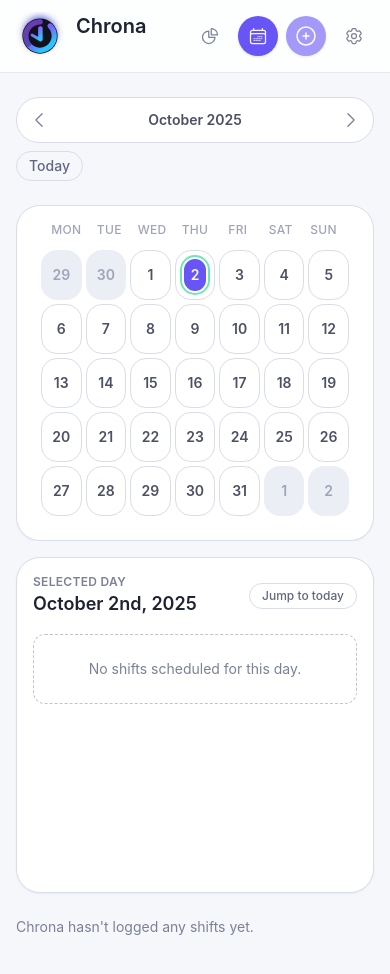
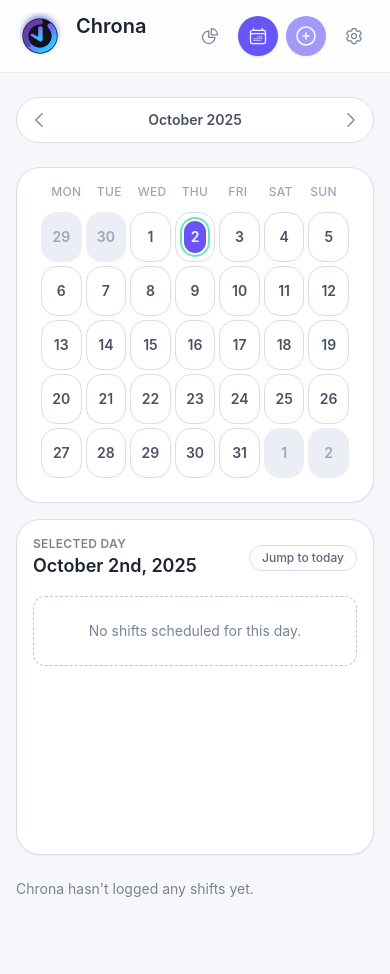
Before and after one commit to beatz174-bit/shift-recorder, a React (Vite) app: page /shifts in a window 390 px wide. Shown: the top 974 px of the page. Built offline with nearby package versions, Linux system fonts and the light colour scheme.

Commit message:
Hide Today button on mobile shifts view

```diff
--- a/src/app/routes/ShiftsPage.tsx
+++ b/src/app/routes/ShiftsPage.tsx
@@ -213,7 +213,7 @@ export default function ShiftsPage() {
           <button
             type="button"
             onClick={goToToday}
-            className="rounded-full border border-neutral-200 px-3 py-1 text-sm font-medium text-neutral-600 transition hover:border-primary hover:text-primary-emphasis dark:border-midnight-700 dark:text-neutral-200"
+            className="hidden rounded-full border border-neutral-200 px-3 py-1 text-sm font-medium text-neutral-600 transition hover:border-primary hover:text-primary-emphasis dark:border-midnight-700 dark:text-neutral-200 sm:inline-flex"
           >
             Today
           </button>
```
